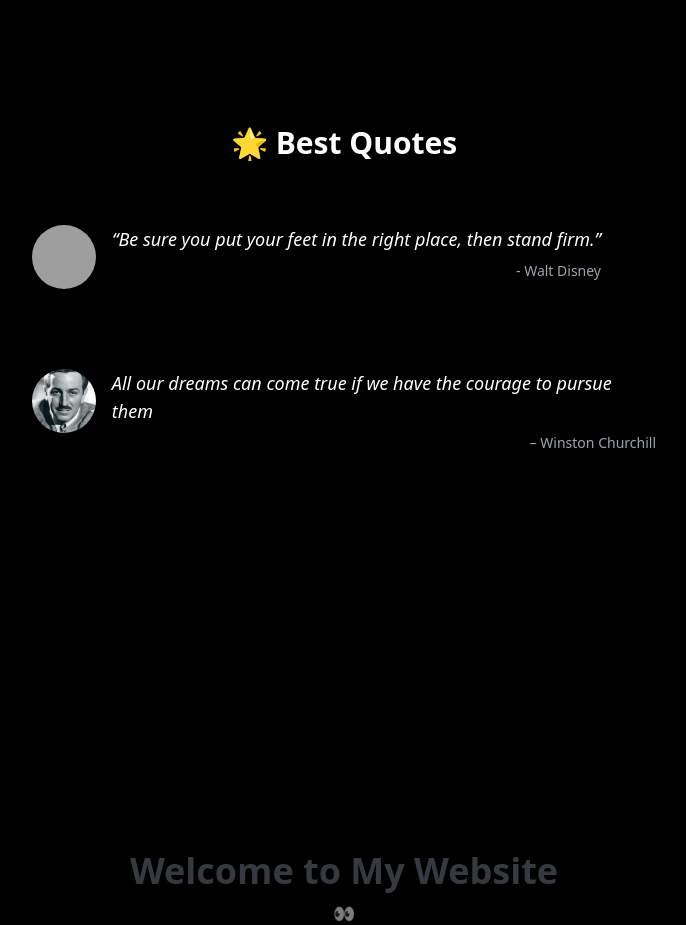
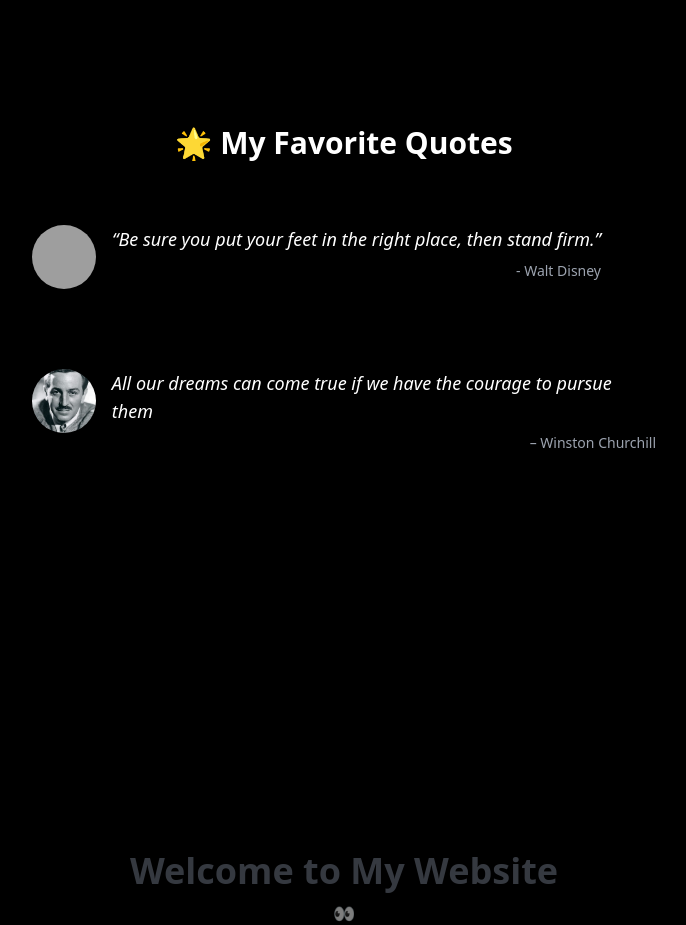
Before and after one commit to hakkimkhan/hakkim1, a plain HTML site: page index.html in a window 1280 px wide. Shown: the part 3051-3976 px from the top of the page, without its empty margins (296-982 px from the left). Drawn offline with nearby package versions, Linux system fonts and the light colour scheme; grey boxes are pictures that could not be loaded.

Commit message:
Update index.html

```diff
--- a/index.html
+++ b/index.html
@@ -93,7 +93,7 @@
 
 <!-- Best Quotes Section with Black Background -->
 <section class="bg-black text-white py-12 px-6">
-  <h2 class="text-3xl font-bold text-center mb-10">🌟 Best Quotes</h2>
+  <h2 class="text-3xl font-bold text-center mb-10">🌟 My Favorite Quotes</h2>
 
   <div class="space-y-8 max-w-2xl mx-auto">
 
```
